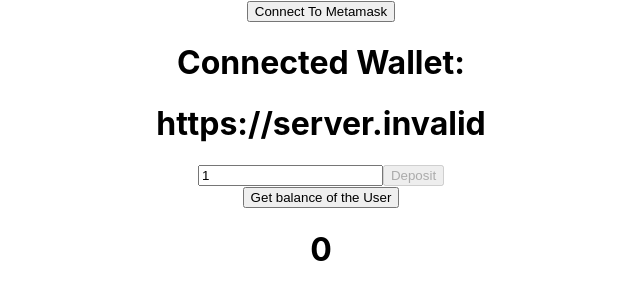
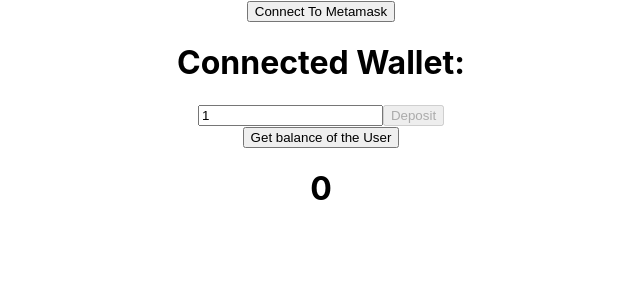
Before and after one commit to dinesh250-star/gamble1, a React (Create React App) app in the folder client/app/: page / in a window 1280 px wide. Shown: the top 300 px of the page, without its empty margins (319-959 px from the left). Built offline with nearby package versions, Linux system fonts and the light colour scheme; no server answers; the HTML template or start-up script is replaced by a standard one.

Commit message:
login fixed

```diff
--- a/client/app/src/Components/Login/Login.js
+++ b/client/app/src/Components/Login/Login.js
@@ -50,7 +50,7 @@
     <div>
       <button onClick={connectMetamask}>Connect To Metamask</button>
       <h1>Connected Wallet: {userAccount}</h1>
-      <h1>{process.env.REACT_APP_API}</h1>
+
     </div>
   );
 };
```
